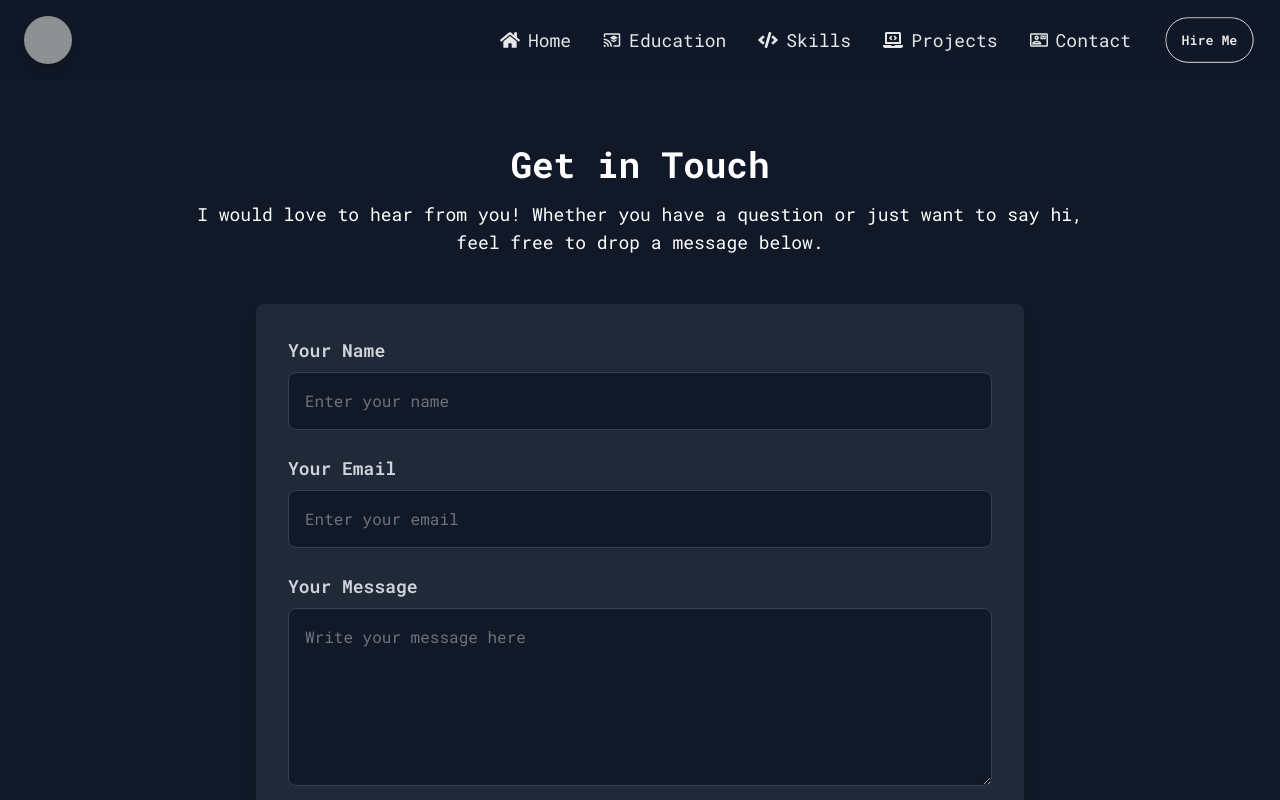
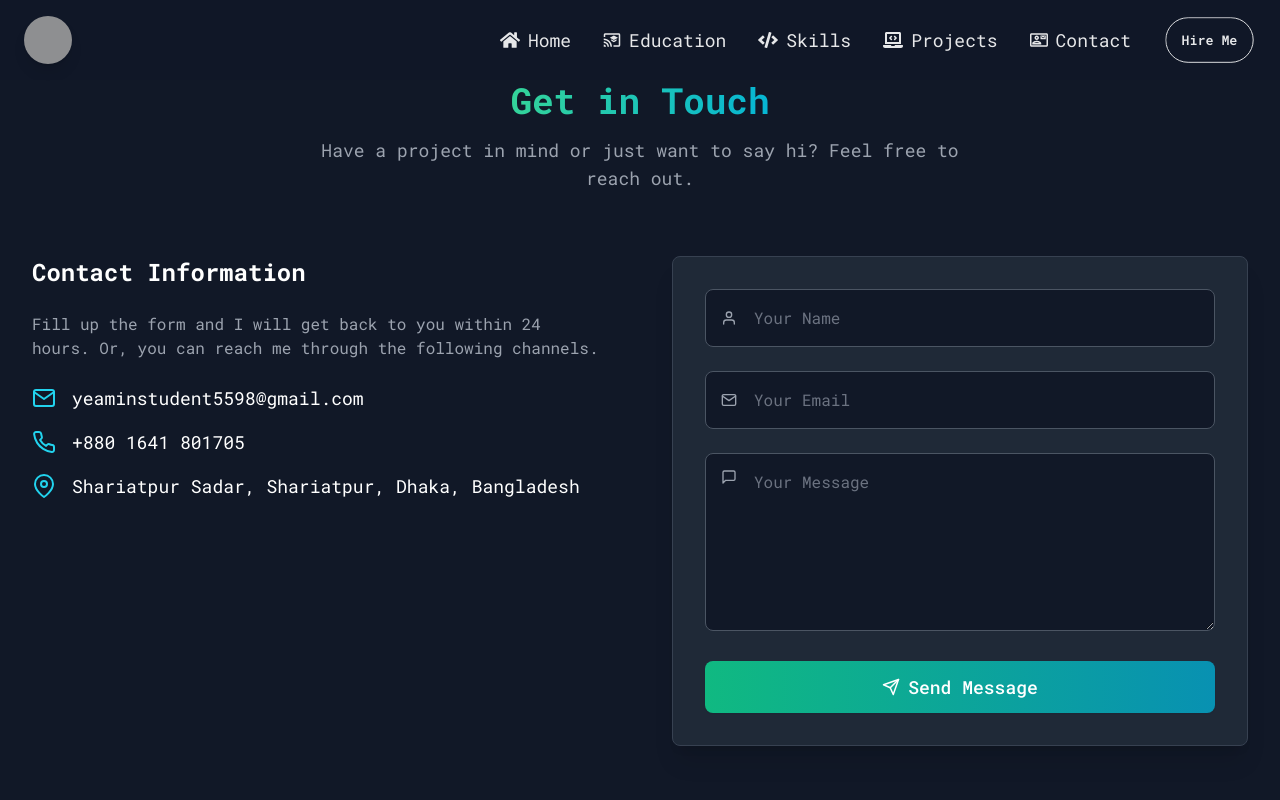
Before and after one commit to yeaminstudent5598/my-portfolio, a React (Vite) app: page /contact in a window 1280 px wide. Shown: the top 800 px of the page. Built offline with nearby package versions, Linux system fonts and the light colour scheme; grey boxes are pictures that could not be loaded.

Commit message:
contact & skill file edited

```diff
--- a/src/Components/Home/Skill/Skills.jsx
+++ b/src/Components/Home/Skill/Skills.jsx
@@ -49,11 +49,11 @@ const Skills = () => {
         {Object.keys(skillCategories).map((category, idx) => (
           <div key={idx}>
             <h3 className="text-2xl font-semibold text-white mb-6">{category}</h3>
-            <div className="grid grid-cols-1 sm:grid-cols-2 lg:grid-cols-4 gap-8">
+            <div className="grid grid-cols-1 sm:grid-cols-2 lg:grid-cols-4 gap-8 place-items-center">
               {skillCategories[category].map((skill, index) => (
                 <motion.div
                   key={index}
-                  className="box text-white text-center p-6 shadow-xl transition-shadow duration-300"
+                  className="box text-white text-center p-6 shadow-xl  transition-shadow duration-300"
                   initial={{ opacity: 0, y: 50 }}
                   animate={{ opacity: 1, y: 0 }}
                   transition={{ duration: 0.6, delay: index * 0.2 }}
--- a/src/Components/pages/Contact.jsx
+++ b/src/Components/pages/Contact.jsx
@@ -1,6 +1,7 @@
 import React, { useState } from 'react';
 import emailjs from 'emailjs-com';
-import Swal from 'sweetalert2'; // Import SweetAlert2
+import Swal from 'sweetalert2';
+import { FiUser, FiMail, FiMessageSquare, FiSend, FiMapPin, FiPhone } from 'react-icons/fi';
 
 const Contact = () => {
   const [formData, setFormData] = useState({
@@ -8,114 +9,143 @@ const Contact = () => {
     email: '',
     message: ''
   });
+  const [isSubmitting, setIsSubmitting] = useState(false);
 
   const handleChange = (e) => {
+    // This part manages the input fields' values
     const { name, value } = e.target;
-    setFormData({
-      ...formData,
-      [name]: value
-    });
+    // We update state using the input's `id` or a custom logic, not its `name` attribute if they differ.
+    // Let's use `id` to link to state keys.
+    const stateKey = e.target.id; // e.g., id="name" updates formData.name
+    setFormData(prevData => ({
+        ...prevData,
+        [stateKey]: value
+    }));
   };
 
   const handleSubmit = (e) => {
     e.preventDefault();
+    setIsSubmitting(true);
 
-    // Send email using EmailJS
     emailjs
       .sendForm(
-        "service_knjtvvc", // Replace with your EmailJS Service ID
-        "template_81873ly", // Replace with your EmailJS Template ID
+        "service_knjtvvc", // আপনার EmailJS Service ID
+        "template_81873ly", // আপনার EmailJS Template ID
         e.target,
-        "Cf9vEJJhpfRuNXCXs" // Replace with your EmailJS Public Key
+        "Cf9vEJJhpfRuNXCXs" // আপনার EmailJS Public Key
       )
       .then((result) => {
-
-
-        // Show SweetAlert success message
         Swal.fire({
           icon: 'success',
           title: 'Message Sent!',
           text: 'Your message has been sent successfully. I will get back to you soon.',
-          confirmButtonColor: '#3085d6'
+          background: '#1f2937',
+          color: '#ffffff',
+          confirmButtonColor: '#10b981'
         });
-
-        // Reset form data
-        setFormData({
-          name: '',
-          email: '',
-          message: ''
-        });
+        setFormData({ name: '', email: '', message: '' });
       })
       .catch((error) => {
-
-
-        // Show SweetAlert error message
         Swal.fire({
           icon: 'error',
           title: 'Oops!',
           text: 'Something went wrong. Please try again later.',
-          confirmButtonColor: '#d33'
+          background: '#1f2937',
+          color: '#ffffff',
+          confirmButtonColor: '#ef4444'
         });
+      })
+      .finally(() => {
+        setIsSubmitting(false);
       });
   };
 
   return (
-    <section id="contact" className="bg-gray-900 mt-20 text-white py-16 px-6 md:px-12">
-      <div className="max-w-4xl mx-auto text-center mb-12">
-        <h1 className="text-4xl font-bold">Get in Touch</h1>
-        <p className="text-lg mt-4">I would love to hear from you! Whether you have a question or just want to say hi, feel free to drop a message below.</p>
+    <section id="contact" className="bg-gray-900 text-white py-16 md:py-20">
+      <div className="max-w-7xl mx-auto px-4 sm:px-6 lg:px-8">
+        <div className="text-center mb-16">
+          <h2 className="text-3xl sm:text-4xl font-extrabold mb-4">
+            <span className="text-transparent bg-clip-text bg-gradient-to-r from-emerald-400 to-cyan-500">
+              Get in Touch
+            </span>
+          </h2>
+          <p className="text-lg text-gray-400 max-w-2xl mx-auto">
+            Have a project in mind or just want to say hi? Feel free to reach out.
+          </p>
         </div>
-      <div className="max-w-3xl mx-auto bg-gray-800 p-8 rounded-lg shadow-lg">
+        <div className="grid md:grid-cols-2 gap-16 items-start">
+          <div className="space-y-6">
+            <h3 className="text-2xl font-bold">Contact Information</h3>
+            <p className="text-gray-400">
+              Fill up the form and I will get back to you within 24 hours. Or, you can reach me through the following channels.
+            </p>
+            <div className="space-y-4">
+              <div className="flex items-center gap-4">
+                <FiMail className="w-6 h-6 text-cyan-400" />
+                <span className="text-lg">yeaminstudent5598@gmail.com</span>
+              </div>
+              <div className="flex items-center gap-4">
+                <FiPhone className="w-6 h-6 text-cyan-400" />
+                <span className="text-lg">+880 1641 801705</span>
+              </div>
+              <div className="flex items-center gap-4">
+                <FiMapPin className="w-6 h-6 text-cyan-400" />
+                <span className="text-lg">Shariatpur Sadar, Shariatpur, Dhaka, Bangladesh</span>
+              </div>
+            </div>
+          </div>
+          <div className="bg-gray-800 p-8 rounded-lg shadow-xl border border-gray-700">
             <form onSubmit={handleSubmit} className="space-y-6">
-          <div>
-            <label htmlFor="name" className="block text-lg font-semibold text-gray-300">Your Name</label>
+              <div className="relative">
+                <FiUser className="absolute left-4 top-1/2 -translate-y-1/2 text-gray-400" />
                 <input
+                  id="name" // Used by handleChange to update state
                   type="text"
-              id="name"
-              name="name"
+                  name="from_name" // **এই নামটি টেমপ্লেটের সাথে মিলতে হবে**
                   value={formData.name}
                   onChange={handleChange}
-              className="w-full p-4 mt-2 border border-gray-700 rounded-lg bg-gray-900 text-white placeholder-gray-500 focus:outline-none focus:ring-2 focus:ring-blue-500"
-              placeholder="Enter your name"
+                  className="w-full p-4 pl-12 border border-gray-600 rounded-lg bg-gray-900 placeholder-gray-500 focus:outline-none focus:border-cyan-500 transition-colors"
+                  placeholder="Your Name"
                   required
                 />
               </div>
-
-          <div>
-            <label htmlFor="email" className="block text-lg font-semibold text-gray-300">Your Email</label>
+              <div className="relative">
+                <FiMail className="absolute left-4 top-1/2 -translate-y-1/2 text-gray-400" />
                 <input
+                  id="email" // Used by handleChange to update state
                   type="email"
-              id="email"
-              name="email"
+                  name="from_email" // **এই নামটি টেমপ্লেটের সাথে মিলতে হবে**
                   value={formData.email}
                   onChange={handleChange}
-              className="w-full p-4 mt-2 border border-gray-700 rounded-lg bg-gray-900 text-white placeholder-gray-500 focus:outline-none focus:ring-2 focus:ring-blue-500"
-              placeholder="Enter your email"
+                  className="w-full p-4 pl-12 border border-gray-600 rounded-lg bg-gray-900 placeholder-gray-500 focus:outline-none focus:border-cyan-500 transition-colors"
+                  placeholder="Your Email"
                   required
                 />
               </div>
-
-          <div>
-            <label htmlFor="message" className="block text-lg font-semibold text-gray-300">Your Message</label>
+              <div className="relative">
+                <FiMessageSquare className="absolute left-4 top-4 text-gray-400" />
                 <textarea
-              id="message"
-              name="message"
+                  id="message" // Used by handleChange to update state
+                  name="message" // **এই নামটি টেমপ্লেটের সাথে মিলতে হবে**
                   value={formData.message}
                   onChange={handleChange}
-              className="w-full p-4 mt-2 border border-gray-700 rounded-lg bg-gray-900 text-white placeholder-gray-500 focus:outline-none focus:ring-2 focus:ring-blue-500"
+                  className="w-full p-4 pl-12 border border-gray-600 rounded-lg bg-gray-900 placeholder-gray-500 focus:outline-none focus:border-cyan-500 transition-colors"
                   rows="6"
-              placeholder="Write your message here"
+                  placeholder="Your Message"
                   required
                 />
               </div>
-
               <button
                 type="submit"
-            className="w-full py-4 mt-6 bg-blue-600 text-white text-lg font-semibold rounded-lg hover:bg-blue-700 focus:outline-none focus:ring-2 focus:ring-blue-500"
+                disabled={isSubmitting}
+                className="w-full inline-flex items-center justify-center gap-2 px-5 py-3 text-lg font-medium text-white bg-gradient-to-r from-emerald-500 to-cyan-600 rounded-lg shadow-sm hover:from-emerald-600 hover:to-cyan-700 focus:outline-none focus:ring-2 focus:ring-cyan-500 focus:ring-offset-2 focus:ring-offset-gray-900 transition-all duration-300 hover:shadow-lg transform hover:-translate-y-0.5 disabled:opacity-50 disabled:cursor-not-allowed"
               >
-            Send Message
+                <FiSend />
+                {isSubmitting ? 'Sending...' : 'Send Message'}
               </button>
             </form>
+          </div>
+        </div>
       </div>
     </section>
   );
```
Lines whose indentation alone changed are shown as unchanged.
